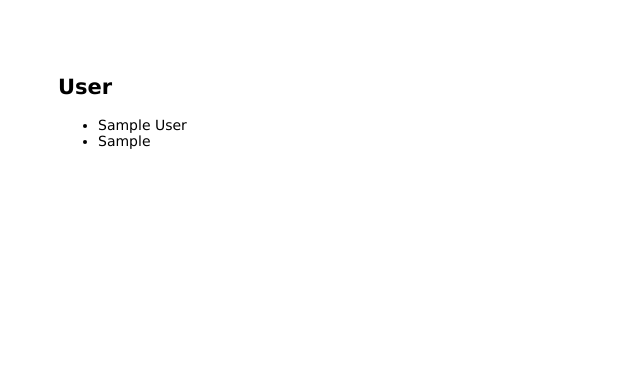
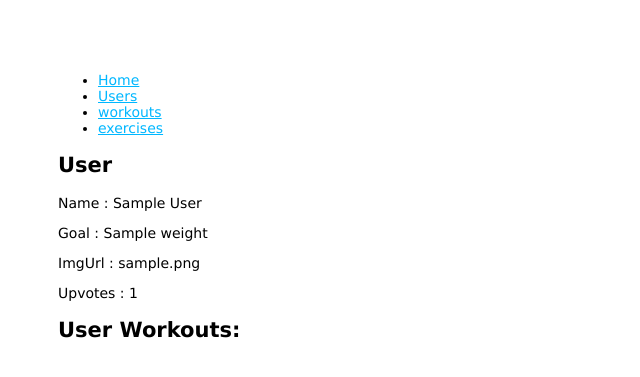
Before and after one commit to oleh-kolinko/fitness-app, a Node server app: page /users/600000000000000000000001 in a window 1280 px wide. Shown: the top 377 px of the page, without its empty margins (0-640 px from the left). Run offline with Node 20, Linux system fonts and the light colour scheme; data comes from the database, SQL or seed files in the repository; tables that the repository leaves empty hold one stand-in row (values such as "Sample post"); some libraries are stand-ins or nearby versions.

Commit message:
added wiring between User and his workouts

```diff
--- a/app.js
+++ b/app.js
@@ -97,6 +97,9 @@ const users = require('./routes/users');
 app.use('/', users);
 const workouts = require('./routes/workouts');
 app.use('/', workouts);
+const exercises = require('./routes/exercises');
+app.use('/', exercises);
+
 
 // catch 404 and forward to error handler
 app.use((req, res, next) => {
--- a/routes/index.js
+++ b/routes/index.js
@@ -3,7 +3,10 @@ const router  = express.Router();
 
 /* GET home page. */
 router.get('/', (req, res, next) => {
-  res.render('index');
+  console.log(req.user);
+  res.render('index',{
+    user: req.user
+  });
 });
 
 module.exports = router;
--- a/routes/users.js
+++ b/routes/users.js
@@ -1,6 +1,7 @@
 const express = require('express');
 const router = express.Router();
 const User = require('../models/user');
+const Workout = require('../models/workout');
 
 router.get('/users',(req,res,next)=>{
   User.find((err,result)=>{
@@ -15,12 +16,20 @@ router.get('/users',(req,res,next)=>{
 router.get('/users/:id',(req,res,next)=>{
   const id = req.params.id;
 
-  User.findById(id,(err,result)=>{
+  User.findById(id,(err,resultUser)=>{
     if(err) return next(err);
 
-    res.render('users/show',{
-      user: result
+    Workout.find(
+      {  owner: id  },
+      (err,resultWorkout)=>{
+      if(err) return next(err);
+
+      res.render('users/show',{
+        user: resultUser,
+        workouts: resultWorkout
+      });
     });
+
   });
 
 });
--- a/views/index.ejs
+++ b/views/index.ejs
@@ -2,3 +2,6 @@
   <li> <a href="/signup"> Sign Up </a> </li>
   <li> <a href="/login"> Log In </a> </li>
 </ul>
+<% if(user){ %>
+  Welcome <%= user.name %>
+<% }  %>
--- a/views/layout.ejs
+++ b/views/layout.ejs
@@ -7,8 +7,16 @@
   </head>
   <body>
     <nav>
+      <ul>
+        <li> <a href="/">Home </a> </li>
+        <li> <a href="/users">Users </a> </li>
+        <li> <a href="/workouts"> workouts </a> </li>
+        <li> <a href="/exercises"> exercises </a> </li>
+      </ul>
 
     </nav>
-    <%- body %>
+
+
+    <%- body -%>
   </body>
 </html>
--- a/views/users/index.ejs
+++ b/views/users/index.ejs
@@ -3,8 +3,10 @@
   <% users.forEach( user =>{ %>
     <a href="users/<%= user._id %>">
     <li>
-      Name : <%= user.name %>
-      goal : <%= user.goal %>
+      <p>
+        <%= user.name %>
+      </p>
+
     </li>
     </a>
   <% }) %>
--- a/views/users/show.ejs
+++ b/views/users/show.ejs
@@ -1,12 +1,26 @@
+<!-- Show user info -->
 <h2>User</h2>
-  <ul>
+<p>
+  Name : <%= user.name %>
+</p>
+<p>
+  Goal : <%= user.goal %> weight
+</p>
+<p>
+  ImgUrl : <%= user.img %>
+</p>
+<p>
+  Upvotes : <%= user.upvotes %>
+</p>
+
+<!-- Show user created workouts -->
+<h2>User Workouts:</h2>
+<ul>
+  <% workouts.forEach( workout =>{ %>
+    <a href="workouts/<%= workout._id %>">
     <li>
-      <%= user.name %>
+      Name : <%= workout.name %>
     </li>
-
-    <li>
-      <%= user.goal %>
-    </li>
-
-    <!-- <img src="<%= user.img %>" alt="Profile image"> -->
-  </ul>
+    </a>
+  <% }) %>
+</ul>
--- a/views/workouts/index.ejs
+++ b/views/workouts/index.ejs
@@ -1,5 +1,5 @@
+<h2>All workouts:</h2>
 <ul>
-  <h2>All workouts:</h2>
   <% workouts.forEach( workout =>{ %>
     <a href="workouts/<%= workout._id %>">
     <li>
--- a/views/workouts/show.ejs
+++ b/views/workouts/show.ejs
@@ -5,14 +5,14 @@
 <h2><%= week[currentDay] %></h2>
 <% workout.plan.forEach(p =>{  %>
   <% if(p.day > currentDay){ %>
-  <%  currentDay ++; %>
+  <%  currentDay =p.day %>
     <h2><%= week[currentDay] %></h2>
   <% } %>
   <p>
 
-    <!-- Sets:<%= p.sets %> -->
+    <a href='/exercises/<%= p.exercise %>'>
     <%= p.exercise %>
-
+    </a>
   </p>
 
 <% }) %>
```
Also changed, not shown: bin/seed.js (+18 -0 lines), routes/exercises.js (added, +28 -0 lines), views/exercises/index.ejs (added, +10 -0 lines), views/exercises/show.ejs (added, +17 -0 lines).
